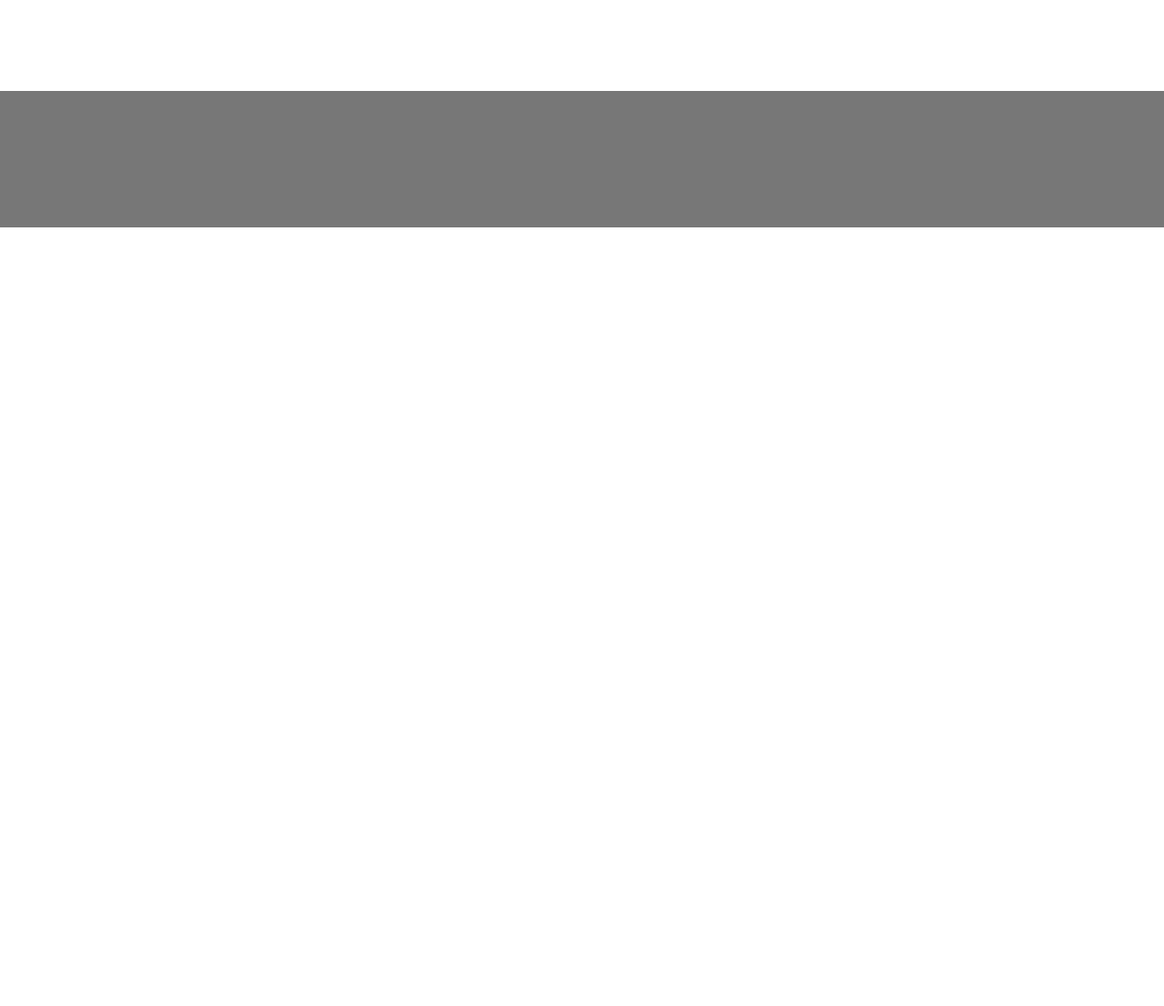
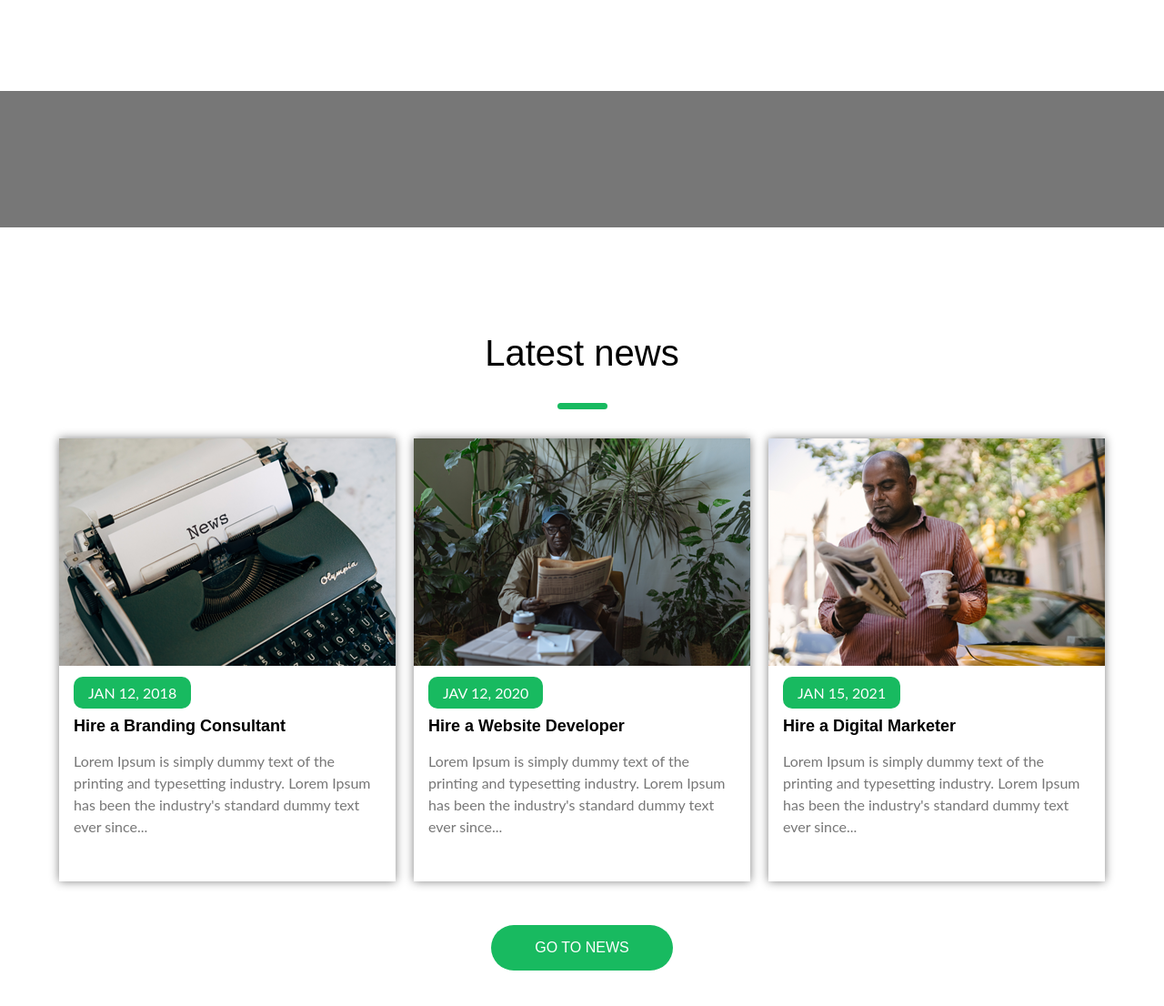
Before and after one commit to HazratAli4510/FNC-PSD-to-HTML, a plain HTML site: page index.html in a window 1280 px wide. Shown: the part 2515-3621 px from the top of the page at 91% size. Before the commit the page ends 2815 px from the top, so only its background shows below. Drawn offline with Linux system fonts and the light colour scheme.

Commit message:
News section added

```diff
--- a/index.html
+++ b/index.html
@@ -147,40 +147,79 @@
                 <div>
                     <i class="fas fa-cog"></i>
                     <h2>Business Services</h2>
-                <p>It is a long established fact that a reader will be distracted by the readable content of a page when looking at its layout.</p>
+                    <p>It is a long established fact that a reader will be distracted by the readable content of a page
+                        when looking at its layout.</p>
                 </div>
                 <div>
                     <i class="fas fa-shopping-cart"></i>
                     <h2>Web Design</h2>
-                <p>It is a long established fact that a reader will be distracted by the readable content of a page when looking at its layout.</p>
+                    <p>It is a long established fact that a reader will be distracted by the readable content of a page
+                        when looking at its layout.</p>
                 </div>
                 <div>
                     <i class="fas fa-layer-group"></i>
                     <h2>Travel & Aviation</h2>
-                <p>It is a long established fact that a reader will be distracted by the readable content of a page when looking at its layout.</p>
+                    <p>It is a long established fact that a reader will be distracted by the readable content of a page
+                        when looking at its layout.</p>
                 </div>
             </div>
             <div class="second-line-box flex item-center">
                 <div>
                     <i class="fas fa-palette"></i>
                     <h2>Design Services</h2>
-                <p>It is a long established fact that a reader will be distracted by the readable content of a page when looking at its layout.</p>
+                    <p>It is a long established fact that a reader will be distracted by the readable content of a page
+                        when looking at its layout.</p>
                 </div>
                 <div>
                     <i class="fas fa-bullhorn"></i>
                     <h2>Marketing Online</h2>
-                <p>It is a long established fact that a reader will be distracted by the readable content of a page when looking at its layout.</p>
+                    <p>It is a long established fact that a reader will be distracted by the readable content of a page
+                        when looking at its layout.</p>
                 </div>
                 <div>
                     <i class="fas fa-print"></i>
                     <h2>Web Design</h2>
-                <p>It is a long established fact that a reader will be distracted by the readable content of a page when looking at its layout.</p>
+                    <p>It is a long established fact that a reader will be distracted by the readable content of a page
+                        when looking at its layout.</p>
                 </div>
             </div>
         </div>
     </section>
     <section id="devider">
-
+    </section>
+    <section id="news">
+        <h1>Latest news</h1>
+        <span></span>
+        <div class="container flex">
+            <div class="box">
+                <img src="images/news-1.png" alt="">
+                <div class="content">
+                    <span>JAN 12, 2018</span>
+                    <h2>Hire a Branding Consultant</h2>
+                    <p>Lorem Ipsum is simply dummy text of the printing and typesetting industry. Lorem Ipsum has been
+                    the industry's standard dummy text ever since...</p>
+                </div>
+            </div>
+            <div class="box">
+                <img src="images/news-2.png" alt="">
+                <div class="content">
+                    <span>JAV 12, 2020</span>
+                    <h2>Hire a Website Developer</h2>
+                    <p>Lorem Ipsum is simply dummy text of the printing and typesetting industry. Lorem Ipsum has been
+                    the industry's standard dummy text ever since...</p>
+                </div>
+            </div>
+            <div class="box">
+                <img src="images/news-3.png" alt="">
+                <div class="content">
+                    <span>JAN 15, 2021</span>
+                    <h2>Hire a Digital Marketer</h2>
+                    <p>Lorem Ipsum is simply dummy text of the printing and typesetting industry. Lorem Ipsum has been
+                    the industry's standard dummy text ever since...</p>
+                </div>
+            </div>
+        </div>
+        <a href="#">Go to news</a>
     </section>
 
 
--- a/style.css
+++ b/style.css
@@ -397,5 +397,99 @@ section#services .container p{
 section#devider{
     height: 150px;
     background-color: var(--secondary);
-    margin-bottom:50px
+    margin-bottom:100px
 }
+
+
+
+
+
+/* <--------------News Section--------------> */
+
+
+
+
+section#news > h1{
+    text-align: center;
+    font-weight: 500;
+    font-size: 30pt;
+    padding: 1rem 0;
+
+}
+section#news > span{
+    display: block;
+    height: 7px;
+    width: 55px;
+    background-color: var(--primary);
+    margin: 1rem auto;
+    border-radius: 24px;
+    -webkit-border-radius: 24px;
+    -moz-border-radius: 24px;
+    -ms-border-radius: 24px;
+    -o-border-radius: 24px;
+    margin-bottom: 2rem;
+}
+section#news .container {
+    justify-content: space-around;
+}
+section#news .container .box{
+    max-width: 370px;
+    cursor: pointer;
+    box-shadow: 0 0 10px gray;
+
+}
+section#news .container .box img{
+    width: 100%;
+}
+section#news .container .box .content{
+    padding: 1rem;
+}
+section#news .container .box span{
+    background-color: var(--primary);
+    padding: 0.5rem 1rem;
+    border-radius: 10px;
+    -webkit-border-radius: 10px;
+    -moz-border-radius: 10px;
+    -ms-border-radius: 10px;
+    -o-border-radius: 10px;
+    color: white;
+    font-family: 'Lato', sans-serif;
+    font-size: 16px;
+}
+section#news .container .box h2{
+    font-weight: 600;
+    font-size: 18px;
+    margin: 1rem 0;
+}
+section#news .container .box  p{
+    font-size: 16px;
+    color: var(--secondary);
+    font-family: 'Lato', sans-serif;
+    line-height: 1.5em;
+    padding-bottom: 2rem;
+}
+section#news>a{
+    text-decoration: none;
+    color: white;
+    background-color: var(--primary);
+    text-transform: uppercase;
+    padding: 1rem 1rem;
+    display: block;
+    margin: 0 auto;
+    width: 200px;
+    font-weight: 500;
+    border-radius: 25px;
+    -webkit-border-radius:;
+    -moz-border-radius:;
+    -ms-border-radius:;
+    -o-border-radius:;
+    text-align: center;
+    margin-top: 3rem;
+    margin-bottom: 3rem;
+}
+
+
+
+
+
+/* <-------------------Footer--------------------> */
```
Also changed, not shown: images/news-1.png (added), images/news-2.png (added), images/news-3.png (added). Lines whose indentation alone changed are shown as unchanged.
